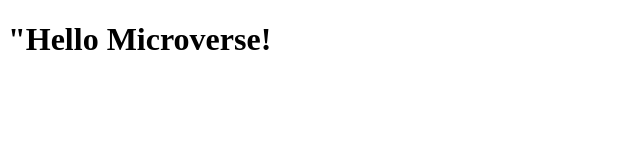
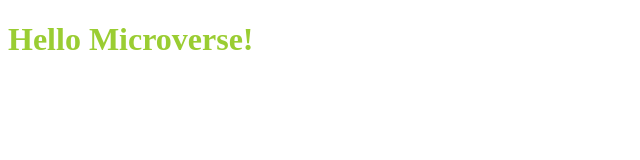
Before and after one commit to Luiscarlosvd/Hello-microverse-project, a website: page index.html in a window 1280 px wide. Shown: the whole page, without its empty margins (0-640 px from the left). Drawn offline with Linux system fonts and the light colour scheme.

Commit message:
Add style.css file

```diff
--- a/index.html
+++ b/index.html
@@ -4,11 +4,12 @@
     <meta charset="UTF-8">
     <meta http-equiv="X-UA-Compatible" content="IE=edge">
     <meta name="viewport" content="width=device-width, initial-scale=1.0">
+    <link rel="stylesheet" href="style.css">
     <title>Document</title>
 </head>
 <body>
     <header>
-        <h1>"Hello Microverse!</h1>
+        <h1>Hello Microverse!</h1>
     </header>
 </body>
 </html>
--- /dev/null
+++ b/style.css
@@ -0,0 +1,3 @@
+h1 {
+    color: yellowgreen;
+}
```
